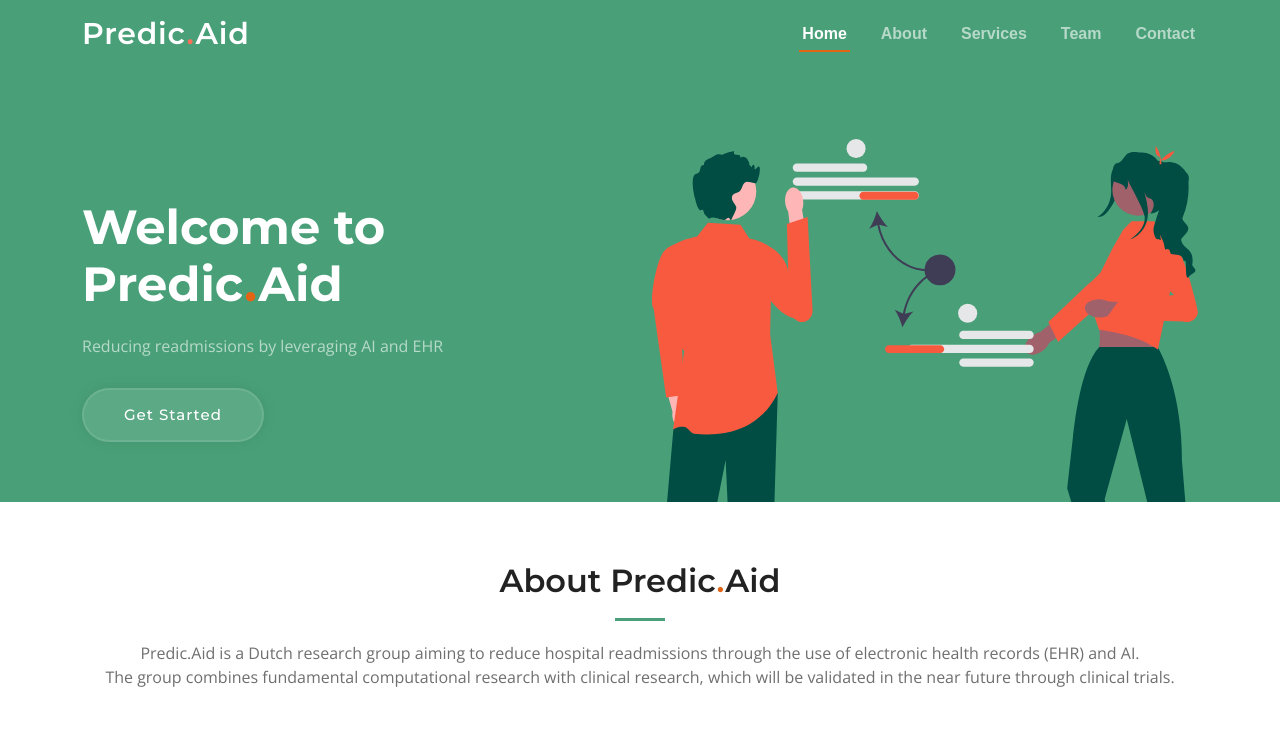
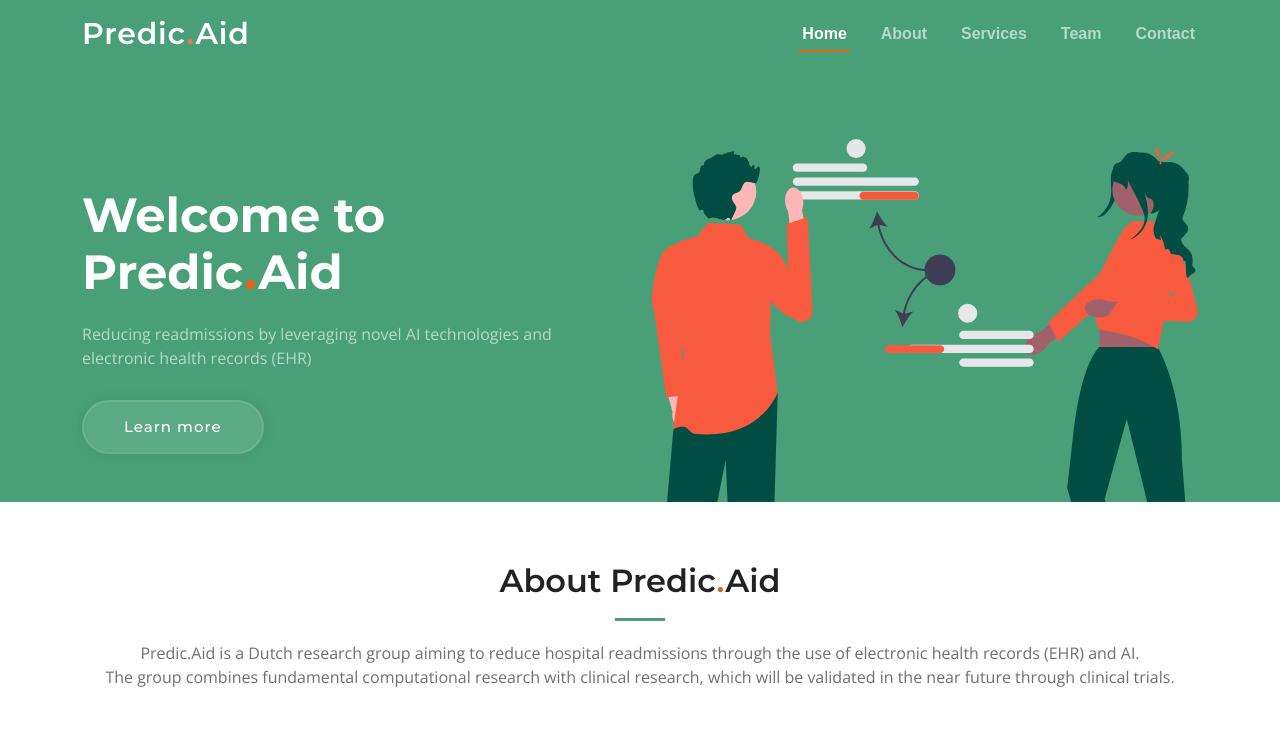
Before and after one commit to LexLubbers/LexLubbers.github.io, a plain HTML site: page index.html in a window 1280 px wide. Shown: the part 51-797 px from the top of the page. Drawn offline with nearby package versions, Linux system fonts and the light colour scheme.

Commit message:
subtitle 2

```diff
--- a/index.html
+++ b/index.html
@@ -104,9 +104,9 @@
       <div class="row gy-5" data-aos="fade-in">
         <div class="col-lg-6 order-2 order-lg-1 d-flex flex-column justify-content-center text-center text-lg-start">
           <h2>Welcome to Predic<span>.</span>Aid</h2>
-          <p>Reducing readmissions by leveraging AI and EHR</p>
+          <p>Reducing readmissions by leveraging novel AI technologies and electronic health records (EHR)</p>
           <div class="d-flex justify-content-center justify-content-lg-start">
-            <a href="#about" class="btn-get-started">Get Started</a>
+            <a href="#about" class="btn-get-started">Learn more</a>
             <!--<a href="https://www.youtube.com/watch?v=LXb3EKWsInQ" class="glightbox btn-watch-video d-flex align-items-center"><i class="bi bi-play-circle"></i><span>Watch Video</span></a>-->
           </div>
         </div>
```
